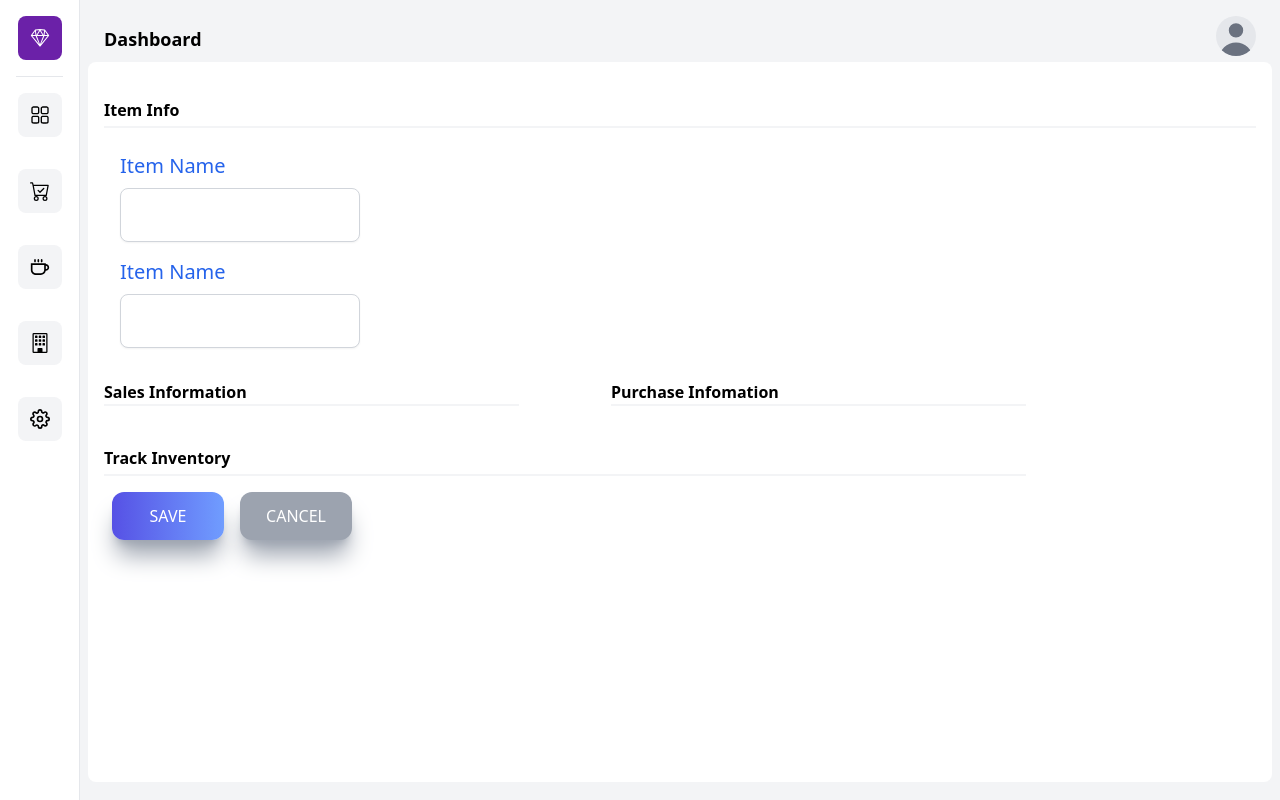
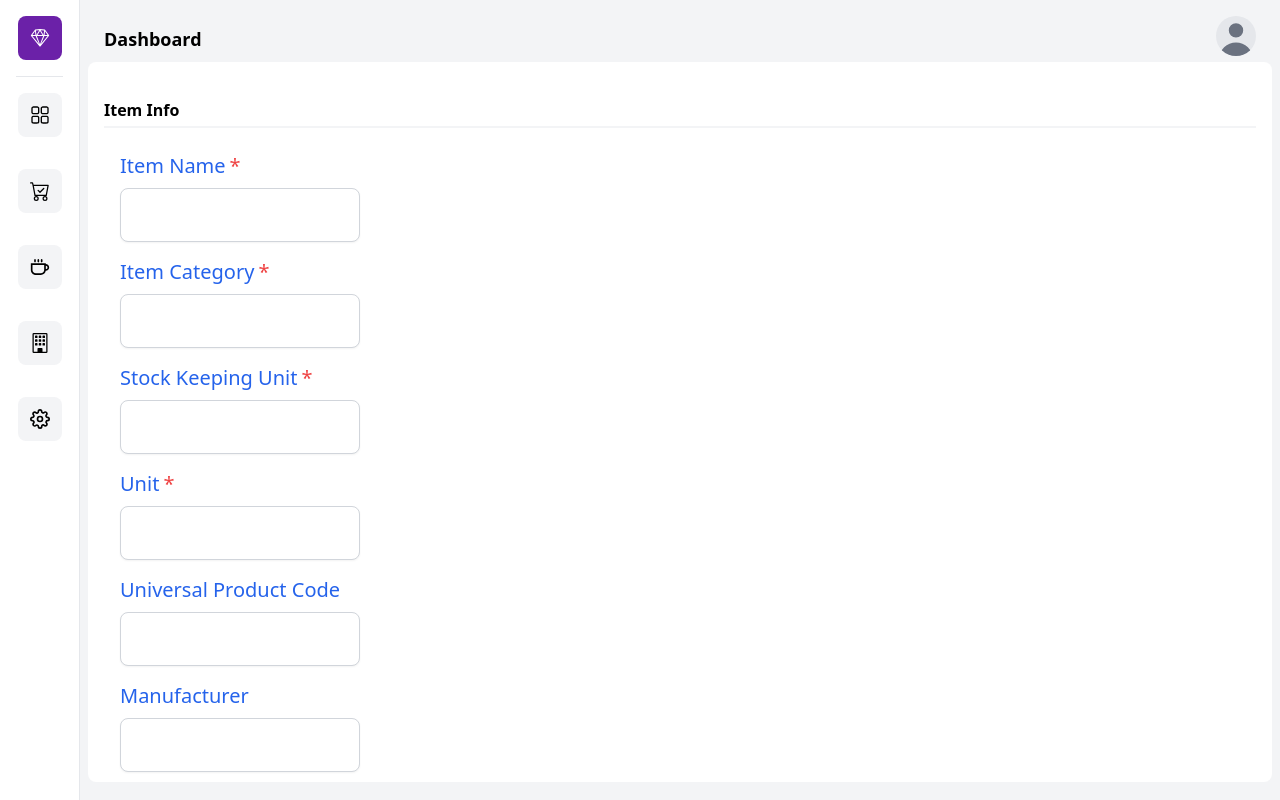
Before and after one commit to katsumi8/inventory-front-auth0, a Next.js app: page /products/new in a window 1280 px wide. Built offline with nearby package versions, Linux system fonts and the light colour scheme; no server answers.

Commit message:
small fix

```diff
--- a/src/app/(dashboard)/products/page.tsx
+++ b/src/app/(dashboard)/products/page.tsx
@@ -8,7 +8,7 @@ import { MdOutlineFoodBank } from "react-icons/md";
 function ProductPage() {
   return (
     <div className="p-4">
-      <div className="flex-row-reverse pb-4 xl:flex">
+      <div className="flex-row-reverse pb-4 flex">
         <Link href="/products/new">
           <div className="items-center hidden p-3 font-bold text-white bg-blue-500 rounded-full sm:flex">
             <CgMathPlus className="text-white" size={30} />
--- a/src/features/Dashboard/Products/components/createNewProduct.tsx
+++ b/src/features/Dashboard/Products/components/createNewProduct.tsx
@@ -1,41 +1,28 @@
 "use client";
-import FormInput from "@/features/Auth/components/FormInput";
 import { zodResolver } from "@hookform/resolvers/zod";
 import Link from "next/link";
-import router from "next/router";
+import { useRouter } from "next/navigation";
 import { useEffect } from "react";
-import { SubmitHandler, useForm } from "react-hook-form";
-import {
-  CreateNewOrderInput,
-  createNewOrderSchema,
-} from "../../RecentOrders/schema/newOrderForm.schema";
+import { FormProvider, SubmitHandler, useForm } from "react-hook-form";
+import { CreateNewProductInput, createNewProductSchema } from "../schema";
+import FormInput from "./formInput";
 
 export const CreateNewProduct = () => {
-  const methods = useForm<CreateNewOrderInput>({
-    resolver: zodResolver(createNewOrderSchema),
-    defaultValues: {
-      orderLines: [
-        {
-          productName: "",
-          productCategory: "",
-          quantity: 0,
-          unit: "",
-        },
-      ],
-    },
+  const router = useRouter();
+  const methods = useForm<CreateNewProductInput>({
+    resolver: zodResolver(createNewProductSchema),
   });
   const {
     reset,
     handleSubmit,
     formState: { isSubmitSuccessful, errors },
-    register,
   } = methods;
 
-  const onSubmitHandler: SubmitHandler<CreateNewOrderInput> = async (
+  const onSubmitHandler: SubmitHandler<CreateNewProductInput> = async (
     values
   ) => {
     console.log(values);
-    router.push("orders/new/confirm");
+    router.push("/products");
   };
 
   useEffect(() => {
@@ -49,58 +36,109 @@ export const CreateNewProduct = () => {
       <div className="py-4">
         <p className="py-1 border-b-2 border-gray-100 font-bold">Item Info</p>
       </div>
+      <FormProvider {...methods}>
         <form onSubmit={handleSubmit(onSubmitHandler)}>
           <div className="flex flex-col justify-center w-[80%] py-1">
-          <div className="px-4 py-1">
-            <label htmlFor={"supplier"} className="py-1 text-xl text-blue-600">
-              Item Name
-            </label>
-            <div className="my-2">
-              <input
-                type="text"
-                className="w-60 px-4 py-4 text-sm font-normal text-gray-700 transition ease-in-out bg-white border border-gray-300 border-solid rounded-lg shadow-sm form-control bg-clip-padding focus:text-gray-700 focus:bg-white focus:border-blue-600 focus:outline-none"
-                {...register("supplier")}
+            <FormInput
+              label={"Item Name"}
+              name={"itemName"}
+              required={true}
+              type={"text"}
             />
-              {!!errors["supplier"]?.message?.toString() && (
-                <p className="mt-1 text-sm text-red-700">
-                  {errors["supplier"].message}
-                </p>
-              )}
-            </div>
-          </div>
-          <div className="px-4 py-1">
-            <label htmlFor={"supplier"} className="py-1 text-xl text-blue-600">
-              Item Name
-            </label>
-            <div className="my-2">
-              <input
-                type="text"
-                className="w-60 px-4 py-4 text-sm font-normal text-gray-700 transition ease-in-out bg-white border border-gray-300 border-solid rounded-lg shadow-sm form-control bg-clip-padding focus:text-gray-700 focus:bg-white focus:border-blue-600 focus:outline-none"
-                {...register("supplier")}
+            <FormInput
+              label={"Item Category"}
+              name={"itemCategory"}
+              required={true}
+              type={"text"}
             />
-              {!!errors["supplier"]?.message?.toString() && (
-                <p className="mt-1 text-sm text-red-700">
-                  {errors["supplier"].message}
-                </p>
-              )}
-            </div>
-          </div>
+            <FormInput
+              label={"Stock Keeping Unit"}
+              name={"stockKeepingUnit"}
+              required={true}
+              type={"text"}
+            />
+            <FormInput
+              label={"Unit"}
+              name={"unit"}
+              required={true}
+              type={"text"}
+            />
+            <FormInput
+              label={"Universal Product Code"}
+              name={"universalProductCode"}
+              required={false}
+              type={"text"}
+            />
+            <FormInput
+              label={"Manufacturer"}
+              name={"manufacturer"}
+              required={false}
+              type={"text"}
+            />
             <div className="py-4 flex justify-between">
               <div className="w-[45%] py-1">
-              <p className="border-b-2 border-gray-100 font-bold">
+                <p className="border-b-2 border-gray-100 font-bold mb-2">
                   Sales Information
                 </p>
+                <FormInput
+                  label={"Sales Price"}
+                  name={"salesPrice"}
+                  required={true}
+                  type={"text"}
+                />
+                <FormInput
+                  label={"Sales Account"}
+                  name={"salesAccount"}
+                  required={true}
+                  type={"text"}
+                />
+                <FormInput
+                  label={"Sales Description"}
+                  name={"salesDescription"}
+                  required={false}
+                  type={"text"}
+                />
               </div>
               <div className="w-[45%] py-1">
-              <p className="border-b-2 border-gray-100 font-bold">
+                <p className="border-b-2 border-gray-100 font-bold mb-2">
                   Purchase Infomation
                 </p>
+                <FormInput
+                  label={"Purchase Price"}
+                  name={"purchasePrice"}
+                  required={true}
+                  type={"text"}
+                />
+                <FormInput
+                  label={"Purchase Account"}
+                  name={"purchaseAccount"}
+                  required={true}
+                  type={"text"}
+                />
+                <FormInput
+                  label={"Purchase Description"}
+                  name={"purchaseDescription"}
+                  required={false}
+                  type={"text"}
+                />
               </div>
             </div>
             <div className="py-4">
-            <p className="py-1 border-b-2 border-gray-100 font-bold">
+              <p className="py-1 border-b-2 border-gray-100 font-bold mb-2">
                 Track Inventory
               </p>
+              <FormInput
+                label={"Opening Stock Value"}
+                name={"openingStockValue"}
+                required={false}
+                type={"text"}
+              />
+              <FormInput
+                label={"Reorder Value"}
+                name={"reorderValue"}
+                required={false}
+                type={"text"}
+              />
             </div>
             <div className="flex w-full">
               <button
@@ -120,6 +158,7 @@ export const CreateNewProduct = () => {
             </div>
           </div>
         </form>
+      </FormProvider>
     </div>
   );
 };
--- /dev/null
+++ b/src/features/Dashboard/Products/components/formInput.tsx
@@ -0,0 +1,43 @@
+import React from "react";
+import { useFormContext } from "react-hook-form";
+
+type FormInputProps = {
+  label: string;
+  name: string;
+  required: boolean;
+  type: string;
+};
+
+function FormInput({
+  label,
+  name,
+  type = "text",
+  required = false,
+}: FormInputProps) {
+  const {
+    register,
+    formState: { errors },
+  } = useFormContext();
+  const errorText = errors[name]?.message?.toString();
+
+  return (
+    <div className="px-4 py-1">
+      <label htmlFor={name} className="py-1 text-xl text-blue-600">
+        {label}
+        {required && <span className="text-red-500 px-1">*</span>}
+      </label>
+      <div className="my-2">
+        <input
+          type={type}
+          className="w-60 px-4 py-4 text-sm font-normal text-gray-700 transition ease-in-out bg-white border border-gray-300 border-solid rounded-lg shadow-sm form-control bg-clip-padding focus:text-gray-700 focus:bg-white focus:border-blue-600 focus:outline-none"
+          {...register(name)}
+        />
+        {!!errorText && (
+          <p className="mt-1 text-sm text-red-700">{errorText}</p>
+        )}
+      </div>
+    </div>
+  );
+}
+
+export default FormInput;
--- /dev/null
+++ b/src/features/Dashboard/Products/schema/index.ts
@@ -0,0 +1,20 @@
+import { object, string, TypeOf } from "zod";
+
+export const createNewProductSchema = object({
+  itemName: string().min(1, "Product name is required"),
+  itemCategory: string().min(1, "Product category is required"),
+  stockKeepingUnit: string().min(1, "Stock Keeping Unit is required"),
+  unit: string().min(1, "Unit is required"),
+  universalProductCode: string().optional(),
+  manufacturer: string().optional(),
+  salesPrice: string().min(1, "Sales price is required"),
+  salesAccount: string().min(1, "Sales account is required"),
+  salesDescription: string().optional(),
+  purchasePrice: string().min(1, "Purchase price is required"),
+  purchaseAccount: string().min(1, "Purchase account is required"),
+  purchaseDescription: string().optional(),
+  openingStockValue: string().optional(),
+  ReorderValue: string().optional(),
+});
+
+export type CreateNewProductInput = TypeOf<typeof createNewProductSchema>;
```
Lines whose indentation alone changed are shown as unchanged.
